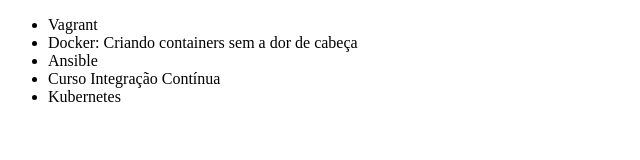
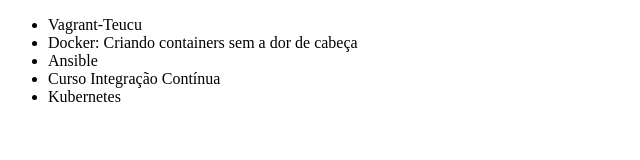
Before and after one commit to plsfigueiredo/alura-git, a plain HTML site: page index.html in a window 1280 px wide. Shown: the full height of the page, 0-640 px from the left. Drawn offline with Linux system fonts and the light colour scheme.

Commit message:
Alterando o código

```diff
--- a/index.html
+++ b/index.html
@@ -6,7 +6,7 @@
 </head>
 <body>
     <ul>
-        <li>Vagrant</li>
+        <li>Vagrant-Teucu</li>
         <li>Docker: Criando containers sem a dor de cabeça</li>
         <li>Ansible</li>
         <li>Curso Integração Contínua</li>
```
